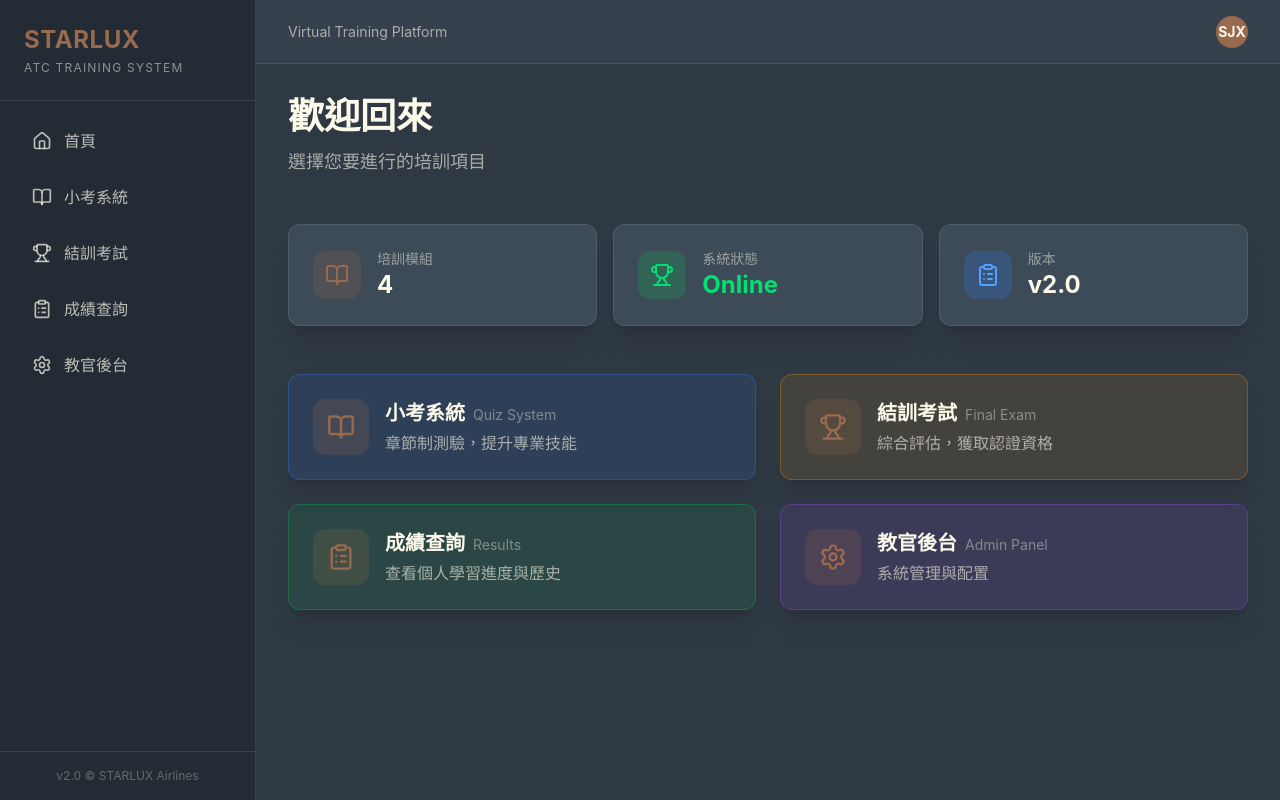
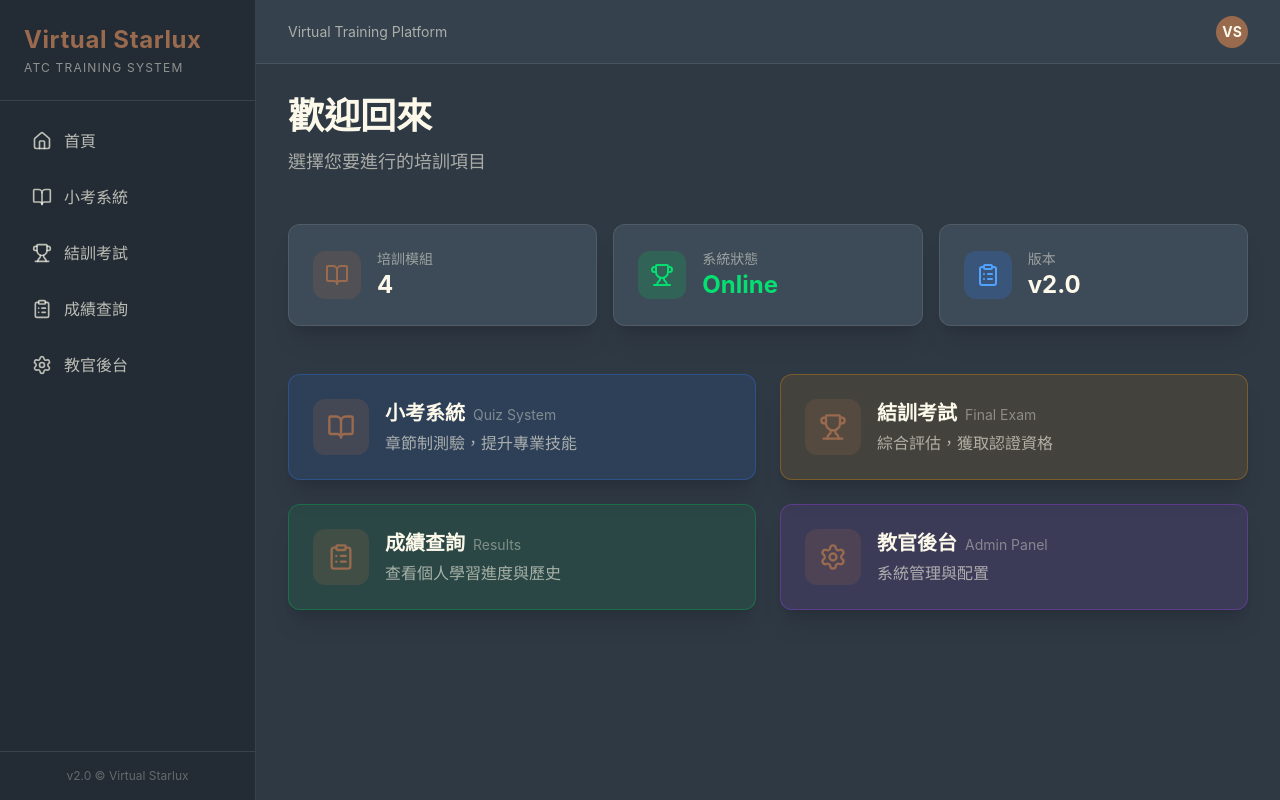
Before and after one commit to ysgp/sjx-atcv2, a Next.js app: page / in a window 1280 px wide. Built offline with nearby package versions, Linux system fonts and the light colour scheme.

Commit message:
fix: update branding references to 'Virtual Starlux' in layout

```diff
--- a/app/layout.tsx
+++ b/app/layout.tsx
@@ -4,8 +4,8 @@ import { Home, BookOpen, Trophy, ClipboardList, Settings } from 'lucide-react';
 import Link from 'next/link';
 
 export const metadata: Metadata = {
-  title: 'STARLUX ATC Training',
-  description: 'Virtual STARLUX ATC Training System',
+  title: 'Virtual Starlux ATC Training',
+  description: 'Virtual Starlux ATC Training System',
 };
 
 const navItems = [
@@ -40,7 +40,7 @@ export default function RootLayout({
         <aside className="w-64 bg-primary-dark border-r border-cream/10 flex flex-col fixed h-full z-40">
           {/* Logo */}
           <div className="p-6 border-b border-cream/10">
-            <h1 className="text-2xl font-bold text-accent tracking-wide">STARLUX</h1>
+            <h1 className="text-2xl font-bold text-accent tracking-wide">Virtual Starlux</h1>
             <p className="text-xs text-cream/50 mt-1 uppercase tracking-widest">ATC Training System</p>
           </div>
 
@@ -60,7 +60,7 @@ export default function RootLayout({
 
           {/* Footer */}
           <div className="p-4 border-t border-cream/10">
-            <p className="text-xs text-cream/30 text-center">v2.0 © STARLUX Airlines</p>
+            <p className="text-xs text-cream/30 text-center">v2.0 © Virtual Starlux</p>
           </div>
         </aside>
 
@@ -73,7 +73,7 @@ export default function RootLayout({
             </div>
             <div className="flex items-center gap-4">
               <div className="w-8 h-8 rounded-full bg-accent flex items-center justify-center text-cream text-sm font-bold">
-                SJX
+                VS
               </div>
             </div>
           </header>
```
